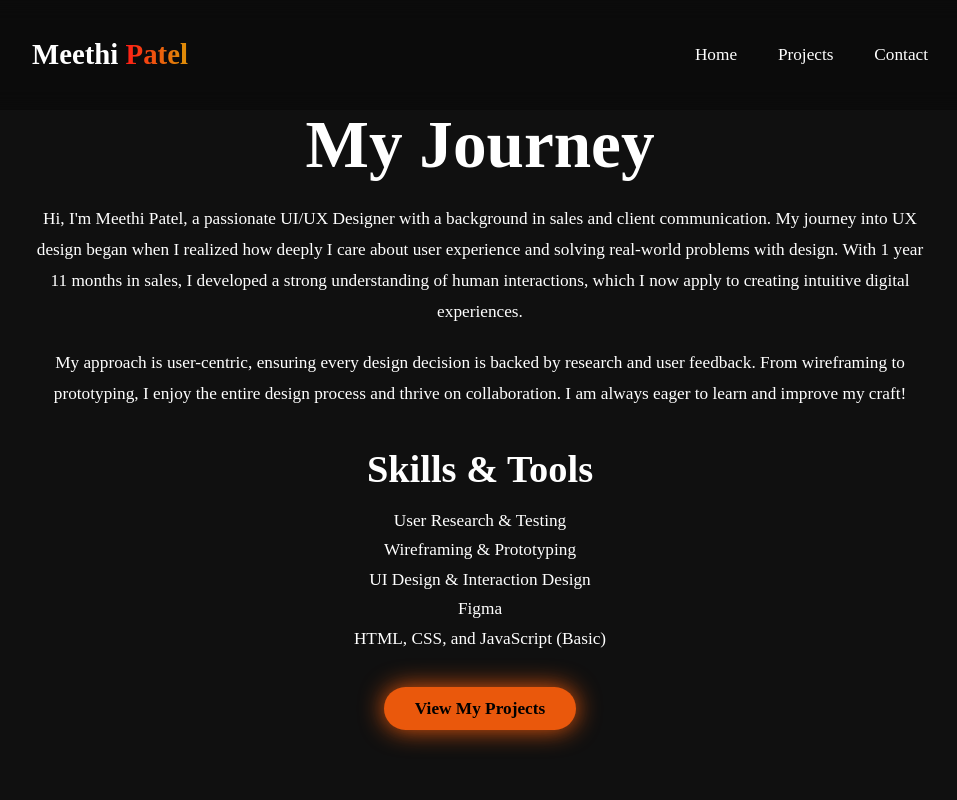
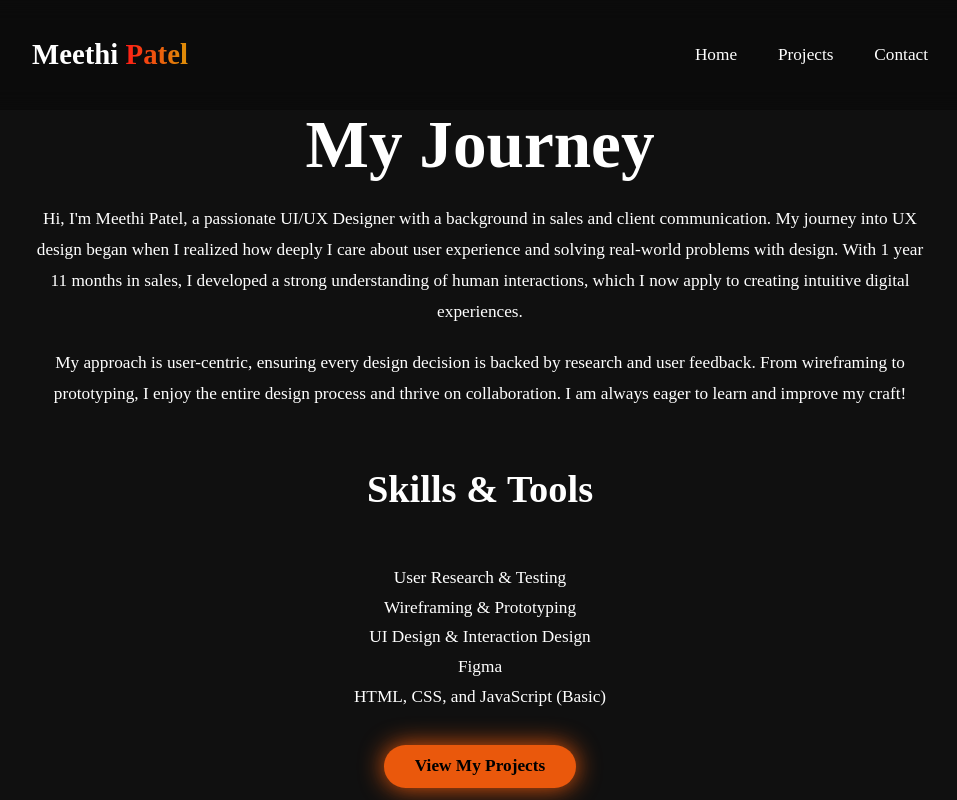
Before and after one commit to meethi2001/Meethi_Ux_Portfolio, a plain HTML site: page about.html in a window 1280 px wide. Shown: the top 800 px of the page, without its empty margins (160-1117 px from the left). Drawn offline with Linux system fonts and the light colour scheme.

Commit message:
Update style.css

```diff
--- a/style.css
+++ b/style.css
@@ -374,8 +374,8 @@
 
 .about-content h3 {
     font-size: 4rem;
-    margin-top: 4rem;
-    margin-bottom: 2rem;
+    margin-top: 6rem;
+    margin-bottom: 6rem;
     text-align: center;
 }
 
```
